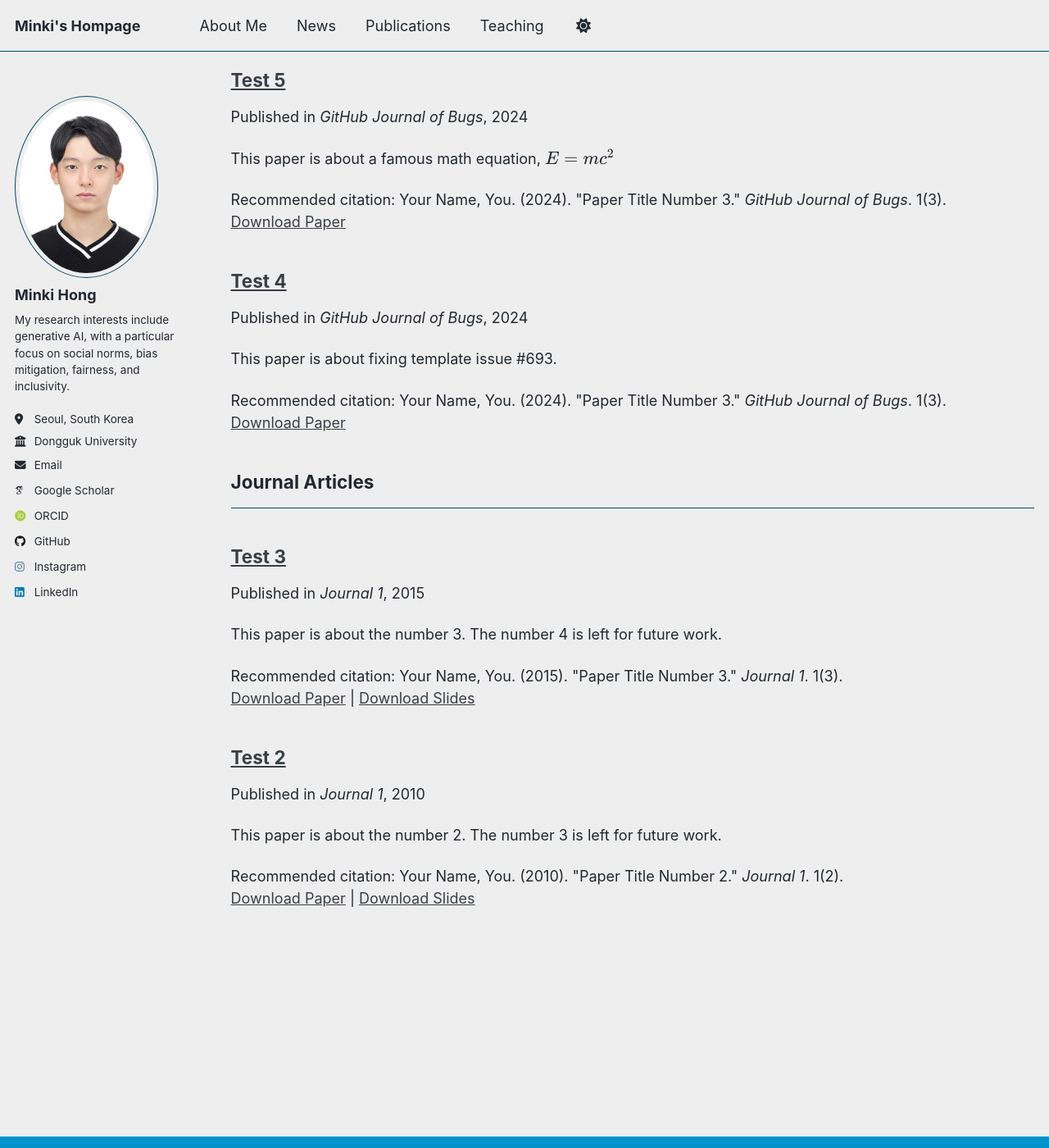
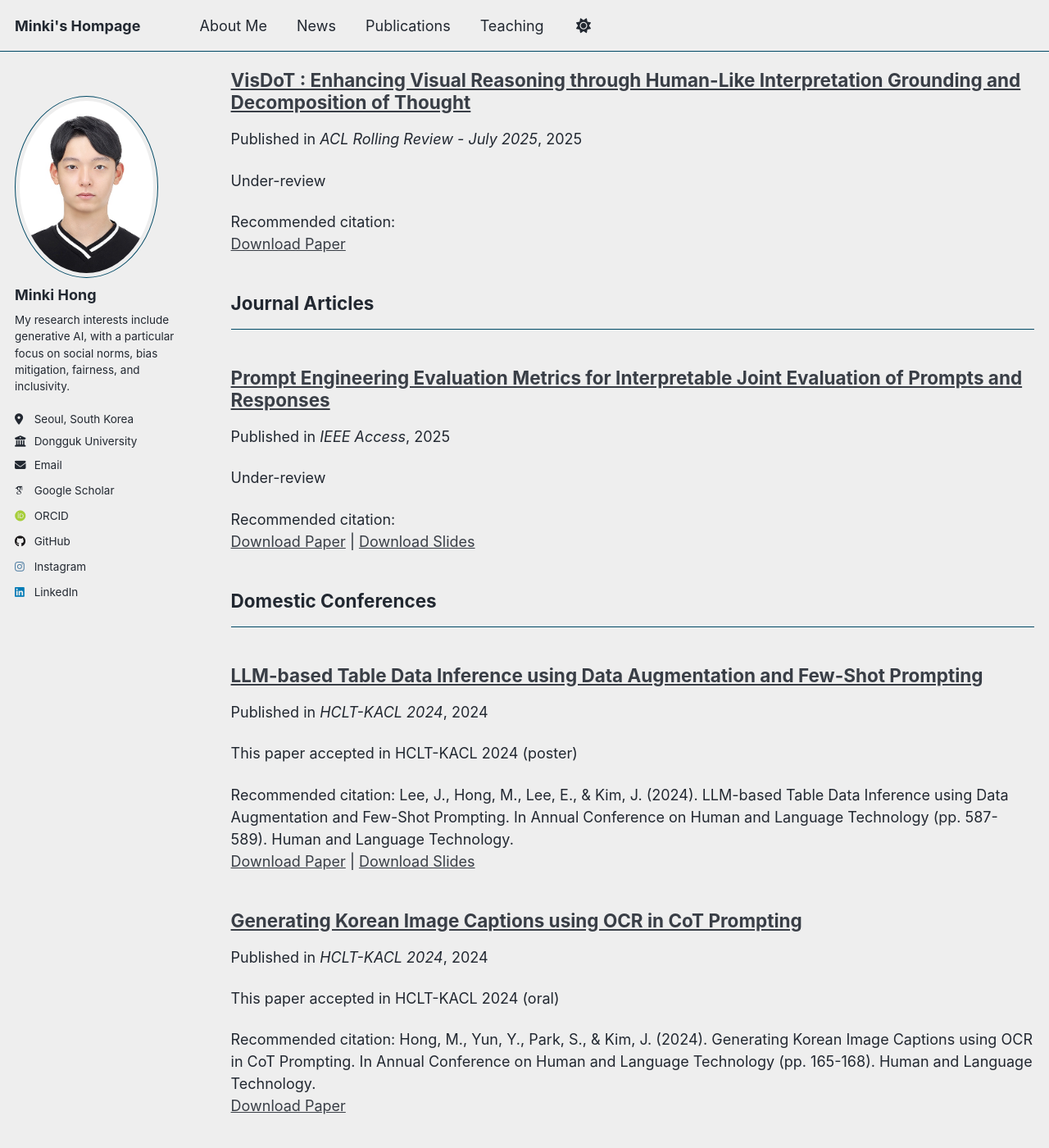
Before and after one commit to bk123477/bk123477.github.io, a Jekyll site: the page built from _pages/publications.html, in a window 1280 px wide and 1400 px high, scrolled down 220 px. Shown: the whole window at 82% size. Built offline with Jekyll 4.4.1, drawn with Linux system fonts in a browser that asks for light colours; some web fonts are replaced; a script that is not in the unit is left out.

Commit message:
Update papers

```diff
--- a/_config.yml
+++ b/_config.yml
@@ -81,11 +81,11 @@ author:
 # Publication Category - The following the list of publication categories and their headings
 publication_category:
   conferences:
-    title: 'Conference Papers'
+    title: 'International Conferences'
   manuscripts:
     title: 'Journal Articles'
-  books:
-    title: 'Books'
+  domestic:
+    title: 'Domestic Conferences'
 
 # Site Settings
 teaser                   :  # filename of teaser fallback teaser image placed in /images/, .e.g. "500x300.png"
--- a/_publications/2010-10-01-paper-title-number-2.md
+++ /dev/null
@@ -1,14 +0,0 @@
----
-title: "Test 2"
-collection: publications
-category: manuscripts
-permalink: /publication/2010-10-01-paper-title-number-2
-excerpt: 'This paper is about the number 2. The number 3 is left for future work.'
-date: 2010-10-01
-venue: 'Journal 1'
-slidesurl: 'http://academicpages.github.io/files/slides2.pdf'
-paperurl: 'http://academicpages.github.io/files/paper2.pdf'
-citation: 'Your Name, You. (2010). &quot;Paper Title Number 2.&quot; <i>Journal 1</i>. 1(2).'
----
-
-Test 2
--- a/_publications/2015-10-01-paper-title-number-3.md
+++ /dev/null
@@ -1,14 +0,0 @@
----
-title: "Test 3"
-collection: publications
-category: manuscripts
-permalink: /publication/2015-10-01-paper-title-number-3
-excerpt: 'This paper is about the number 3. The number 4 is left for future work.'
-date: 2015-10-01
-venue: 'Journal 1'
-slidesurl: 'http://academicpages.github.io/files/slides3.pdf'
-paperurl: 'http://academicpages.github.io/files/paper3.pdf'
-citation: 'Your Name, You. (2015). &quot;Paper Title Number 3.&quot; <i>Journal 1</i>. 1(3).'
----
-
-Test 3
--- a/_publications/2025-06-08-paper-title-number-5.md
+++ /dev/null
@@ -1,13 +0,0 @@
----
-title: "Test 5"
-collection: publications
-category: conferences
-permalink: /publication/2024-02-17-paper-title-number-4
-excerpt: 'This paper is about a famous math equation, $$E=mc^2$$'
-date: 2024-02-17
-venue: 'GitHub Journal of Bugs'
-paperurl: 'http://academicpages.github.io/files/paper3.pdf'
-citation: 'Your Name, You. (2024). &quot;Paper Title Number 3.&quot; <i>GitHub Journal of Bugs</i>. 1(3).'
----
-
-Test 5
--- /dev/null
+++ b/_publications/korean-image-captioning-hcltkacl2024.md
@@ -0,0 +1,30 @@
+---
+title: "Generating Korean Image Captions using OCR in CoT Prompting"
+collection: publications
+category: domestic
+permalink: /publication/korean-image-captioning
+excerpt: 'This paper accepted in HCLT-KACL 2024 (oral)'
+date: 2024-09-17
+venue: 'HCLT-KACL 2024'
+paperurl: 'http://academicpages.github.io/files/paper3.pdf'
+citation: 'Hong, M., Yun, Y., Park, S., & Kim, J. (2024). Generating Korean Image Captions using OCR in CoT Prompting. In Annual Conference on Human and Language Technology (pp. 165-168). Human and Language Technology.'
+---
+
+### Overview
+This project addresses the challenge of generating high-quality image captions in Korean, a language with relatively limited large-scale captioning resources. We integrate **Optical Character Recognition (OCR)** with **Chain-of-Thought (CoT) prompting** to improve captioning performance on text-rich images such as signs, labels, and documents.
+
+### Motivation
+Most vision-language models underperform on Korean due to scarce training data. Text-rich images are especially problematic, as models often ignore or mistranslate embedded Korean text.
+
+### Approach
+- **OCR Integration:** Extract Korean text from images using OCR.
+- **CoT Prompting:** Incorporate OCR outputs into a reasoning chain before generating captions.
+- **Grounded Captions:** Generate captions that combine both visual content and recognized Korean text.
+
+### Results
+Our method produces captions that are more accurate, context-aware, and linguistically faithful to Korean compared to baseline captioning approaches.
+
+### Impact
+This work demonstrates how reasoning-based prompting and OCR integration can improve generative AI for **low-resource languages**, with potential applications in accessibility, digital archiving, and human-centered AI systems.
+
+---
--- /dev/null
+++ b/_publications/peem-ieeea-ccess.md
@@ -0,0 +1,15 @@
+---
+title: "Prompt Engineering Evaluation Metrics for Interpretable Joint Evaluation of Prompts and Responses"
+collection: publications
+category: manuscripts
+permalink: /publication/peem
+excerpt: 'Under-review'
+date: 2025-08-09
+venue: 'IEEE Access'
+slidesurl: ''
+paperurl: ''
+citation: ''
+---
+Under-review
+=====
+We have submitted this paper to **IEEE Access**, and we look forward to good results! 🙏
--- /dev/null
+++ b/_publications/table-data-aug-hcltkacl2024.md
@@ -0,0 +1,34 @@
+---
+title: "LLM-based Table Data Inference using Data Augmentation and Few-Shot Prompting"
+collection: publications
+category: domestic
+permalink: /publication/table-data-augmentation
+excerpt: 'This paper accepted in HCLT-KACL 2024 (poster)'
+date: 2024-09-17
+venue: 'HCLT-KACL 2024'
+slidesurl: ''
+paperurl: ''
+citation: 'Lee, J., Hong, M., Lee, E., & Kim, J. (2024). LLM-based Table Data Inference using Data Augmentation and Few-Shot Prompting. In Annual Conference on Human and Language Technology (pp. 587-589). Human and Language Technology.'
+---
+
+### Overview
+This project explores the use of **large language models (LLMs)** for reasoning over tabular data, focusing on how to enhance model performance through **data augmentation** and **few-shot prompting** strategies.
+
+### Motivation
+Despite their strong natural language understanding abilities, LLMs often struggle with structured reasoning tasks involving tables, such as aggregation, comparison, and conditional queries. Traditional table reasoning approaches require specialized architectures or extensive supervised training. This project investigates how far we can push general-purpose LLMs with carefully designed prompting techniques.
+
+### Approach
+- **Data Augmentation:** Synthetic examples are generated to expand the diversity of tabular reasoning cases, covering different table sizes, query types, and logical operations.
+- **Few-Shot Prompting:** Carefully selected exemplars are provided in the prompt to guide the model through reasoning steps on novel tables.
+- **Reasoning Templates:** Chain-of-Thought (CoT) and instruction-style prompts are integrated to elicit structured reasoning from the model.
+
+### Results
+Our experiments show that:
+- Data augmentation significantly improves robustness across diverse table types.
+- Few-shot prompting enables LLMs to generalize to new table inference tasks with minimal labeled data.
+- The combined strategy narrows the performance gap between general-purpose LLMs and task-specific table reasoning models.
+
+### Impact
+This study highlights the potential of **prompt engineering and lightweight augmentation** to unlock table reasoning capabilities in LLMs without heavy retraining. The approach provides a scalable way to adapt LLMs for downstream applications in **business analytics, scientific data analysis, and knowledge discovery**.
+
+---
--- /dev/null
+++ b/_publications/visdot-arr2025.md
@@ -0,0 +1,14 @@
+---
+title: "VisDoT : Enhancing Visual Reasoning through Human-Like Interpretation Grounding and Decomposition of Thought"
+collection: publications
+category: conferences
+permalink: /publication/visdot
+excerpt: 'Under-review'
+date: 2025-07-28
+venue: 'ACL Rolling Review - July 2025'
+paperurl: ''
+citation: ''
+---
+Under-review
+=====
+We have submitted this paper to the **ARR July 2025** cycle, and we look forward to good results! 🙏
```
Also changed, not shown: _publications/2024-02-17-paper-title-number-4.md (deleted, +0 -13 lines).
